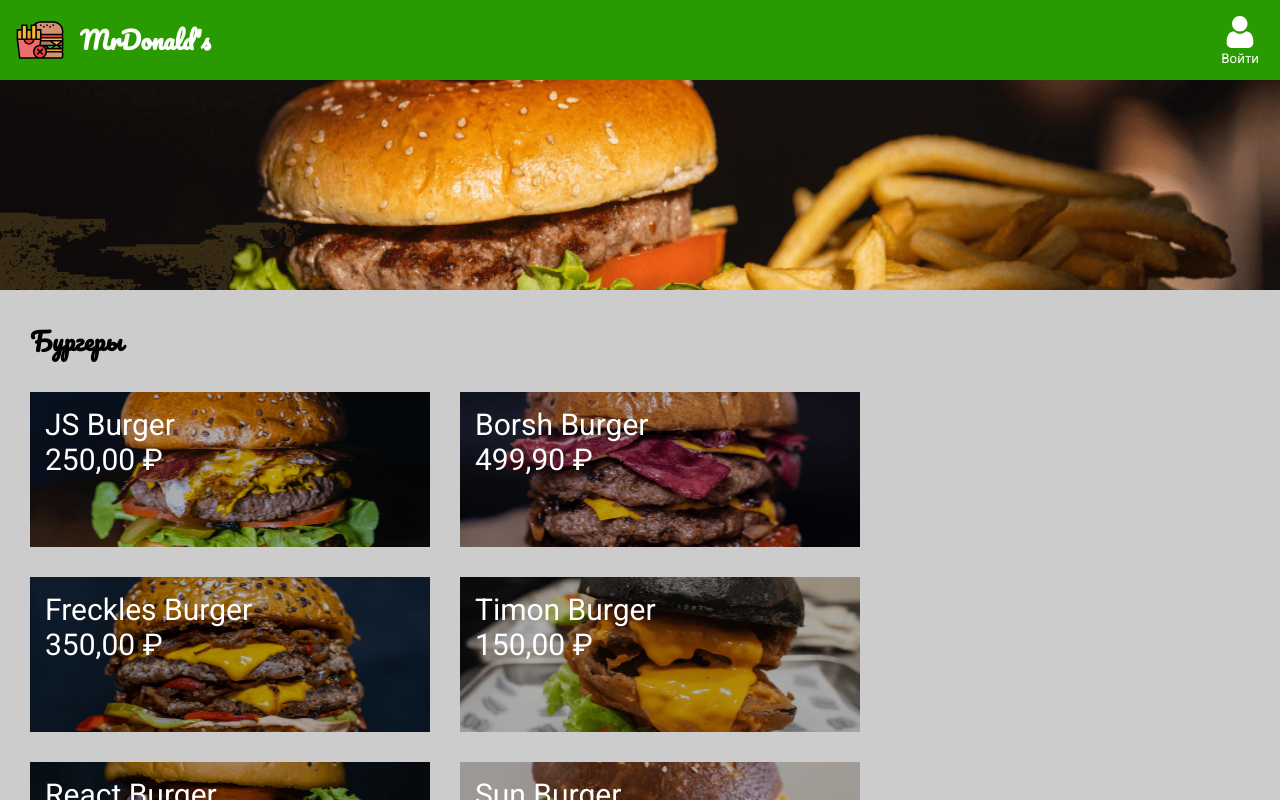
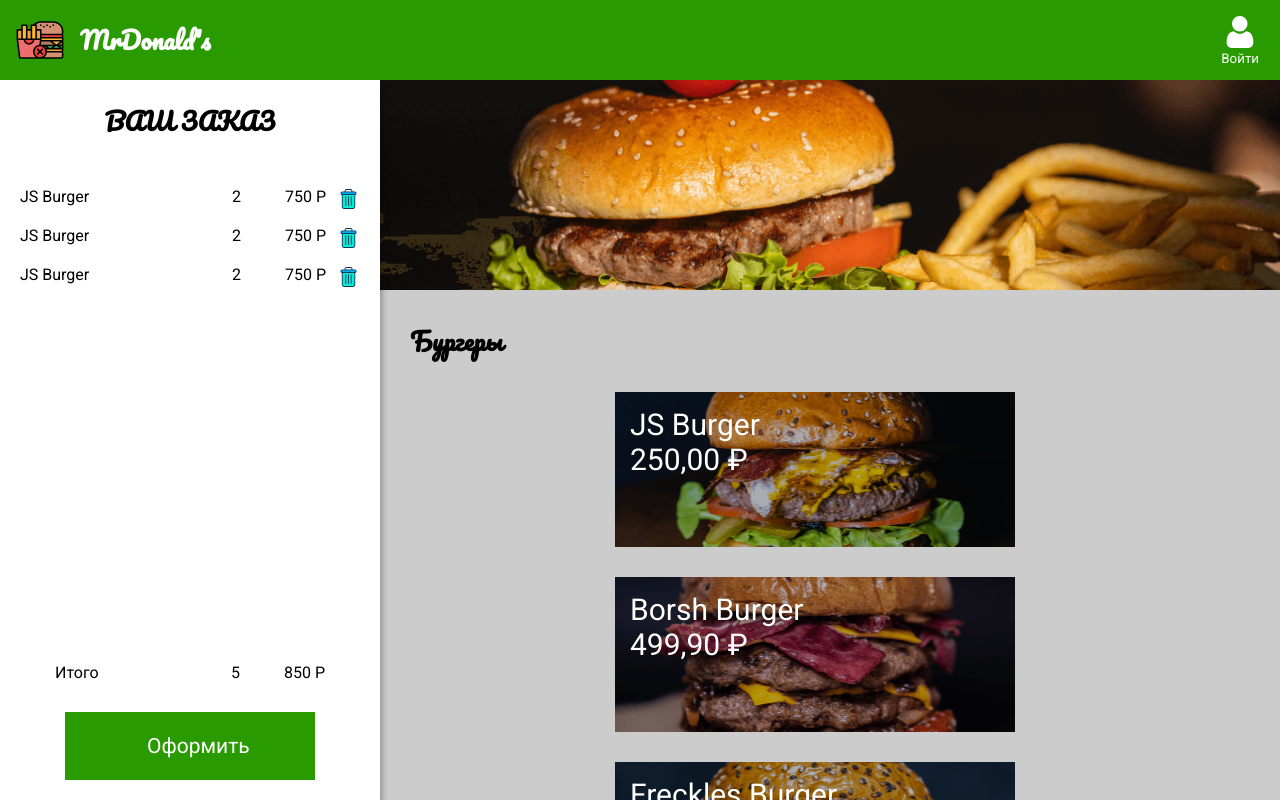
Before and after one commit to Elizabeth-Bakul/React_Course, a React (Create React App) app: page / in a window 1280 px wide. Shown: the top 800 px of the page. Built offline with nearby package versions, Linux system fonts and the light colour scheme.

Commit message:
sixth task

```diff
--- a/src/App.js
+++ b/src/App.js
@@ -3,6 +3,7 @@
 import { Menu } from './Components/Menu';
 import { GlobalStyle } from './Components/GlobalStyle';
 import { ModalItem } from './Components/ModalItem';
+import { Order } from './Components/Order';
 
 function App() {
 
@@ -12,6 +13,7 @@
     <>
       <GlobalStyle />
       <NavBar />
+      <Order />
       <Menu setOpenItem={setOpenItem} />
       <ModalItem openItem={openItem} setOpenItem={setOpenItem} />
     </>
--- a/src/Components/ButtonCheckout.js
+++ b/src/Components/ButtonCheckout.js
@@ -4,7 +4,6 @@
   display: block;
   margin: 0 auto;
   width: 250px;
-  cursor: pointer;
   color: #ffffff;
   padding: 20px 80px;
   font-size: 21px;
--- a/src/Components/ListItem.js
+++ b/src/Components/ListItem.js
@@ -3,7 +3,7 @@
 
 const List = styled.ul`
   display: flex;
-  //justify-content: space-around;
+  justify-content: space-around;
   flex-wrap: wrap;
 `;
 
--- a/src/Components/Menu.js
+++ b/src/Components/Menu.js
@@ -7,7 +7,9 @@
 const MenuStyled = styled.main`
   background-color: #ccc;
   margin-top: 80px;
+  margin-left: 380px;
 `;
+
 
 const SectionMenu = styled.section`
   padding: 30px;
--- a/src/Components/NavBar.js
+++ b/src/Components/NavBar.js
@@ -31,7 +31,6 @@
   width: 50px;
 `;
 const Login = styled.button`
-  cursor: pointer;
   color: #ffffff;
   border: none;
   background: transparent;
--- /dev/null
+++ b/src/Components/Order.js
@@ -0,0 +1,63 @@
+import React from 'react';
+import styled from 'styled-components';
+import { ButtonCheckout } from './ButtonCheckout';
+import { OrderListItem } from './OrderListItem';
+
+const OrderStyled = styled.section`
+  position: fixed;
+  display: flex;
+  flex-direction: column;
+  top: 80px;
+  left: 0;
+  background: #ffffff;
+  min-width: 380px;
+  height: calc(100% - 80px);
+  box-shadow: 3px 4px 5px rgba(0, 0, 0, 0.25);
+  padding: 20px;
+`;
+
+const OrderTitle = styled.h2`
+  text-align: center;
+  margin-bottom: 30px;
+`;
+
+const OrderContent = styled.div`
+  flex-grow: 1;
+`;
+
+const OrderList = styled.ul``;
+
+const Total = styled.div`
+  display: flex;
+  margin: 0 35px 30px;
+  & span:first-child {
+    flex-grow: 1;
+  }
+`;
+
+const TotalPrice = styled.span`
+  text-align: right;
+  min-width: 65px;
+  margin-left: 20px;
+`;
+
+export const Order = () => {
+  return (
+    <OrderStyled>
+      <OrderTitle>ВАШ ЗАКАЗ</OrderTitle>
+      <OrderContent>
+        <OrderList>
+          <OrderListItem />
+          <OrderListItem />
+          <OrderListItem />
+        </OrderList>
+      </OrderContent>
+      <Total>
+        <span>Итого</span>
+        <span>5</span>
+        <TotalPrice>850 P</TotalPrice>
+      </Total>
+      <ButtonCheckout>Оформить</ButtonCheckout>
+    </OrderStyled>
+  )
+}
--- /dev/null
+++ b/src/Components/OrderListItem.js
@@ -0,0 +1,39 @@
+import React from 'react';
+import styled from 'styled-components';
+import trashImage from '../image/trash.svg';
+
+const OrderItemStyled = styled.li`
+  display: flex;
+  margin: 15px 0;
+`;
+
+const ItemName = styled.span`
+  flex-grow: 1;
+`;
+
+const ItemPrice = styled.span`
+  margin-left: 20px;
+  margin-right: 10px;
+  min-width: 65px;
+  text-align: right;
+`;
+
+const TrashButton = styled.button`
+  width: 24px;
+  height: 24px;
+  border-color: transparent;
+  background-color: transparent;
+  background-image: url(${trashImage});
+  background-position: center;
+  background-size: cover;
+  background-repeat: no-repeat;
+`;
+
+export const OrderListItem = () => (
+  <OrderItemStyled>
+    <ItemName>JS Burger</ItemName>
+    <span>2</span>
+    <ItemPrice>750 P</ItemPrice>
+    <TrashButton />
+  </OrderItemStyled>
+);
```
Also changed, not shown: src/image/trash.svg (added).
